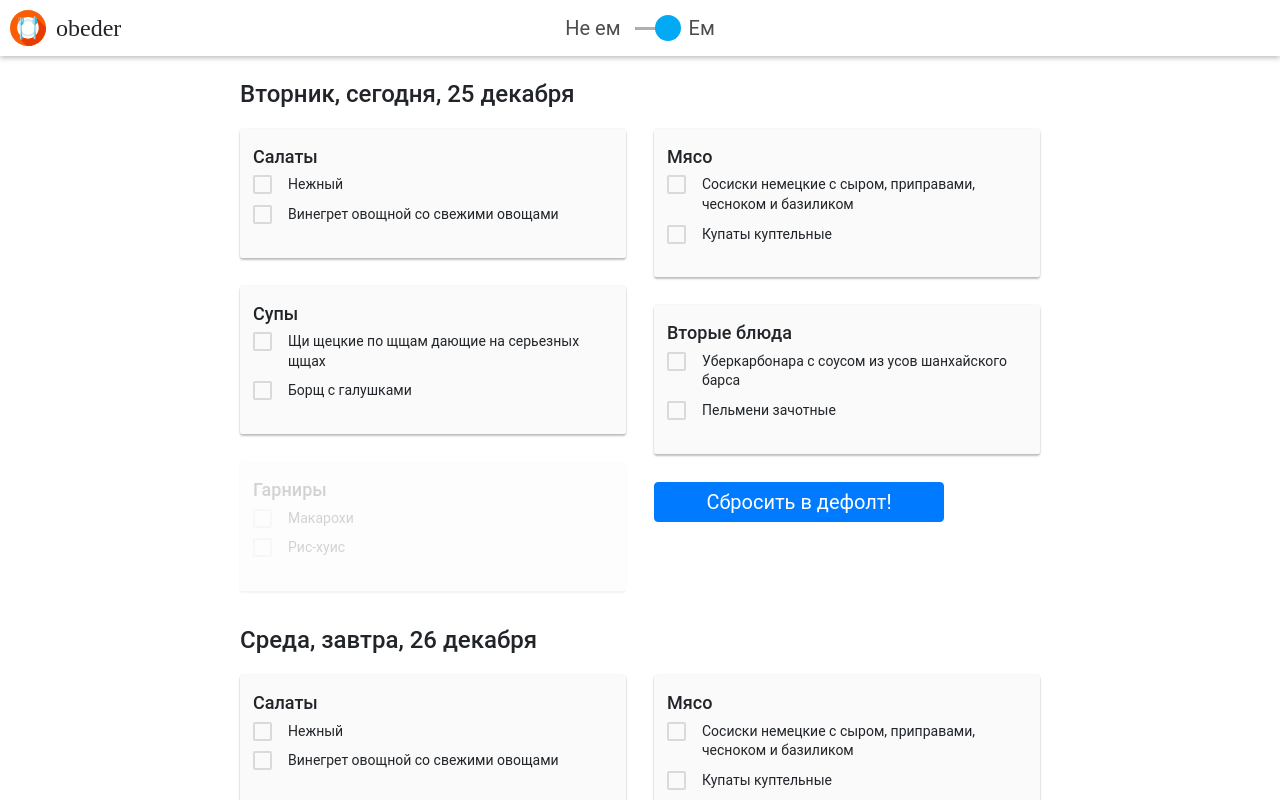
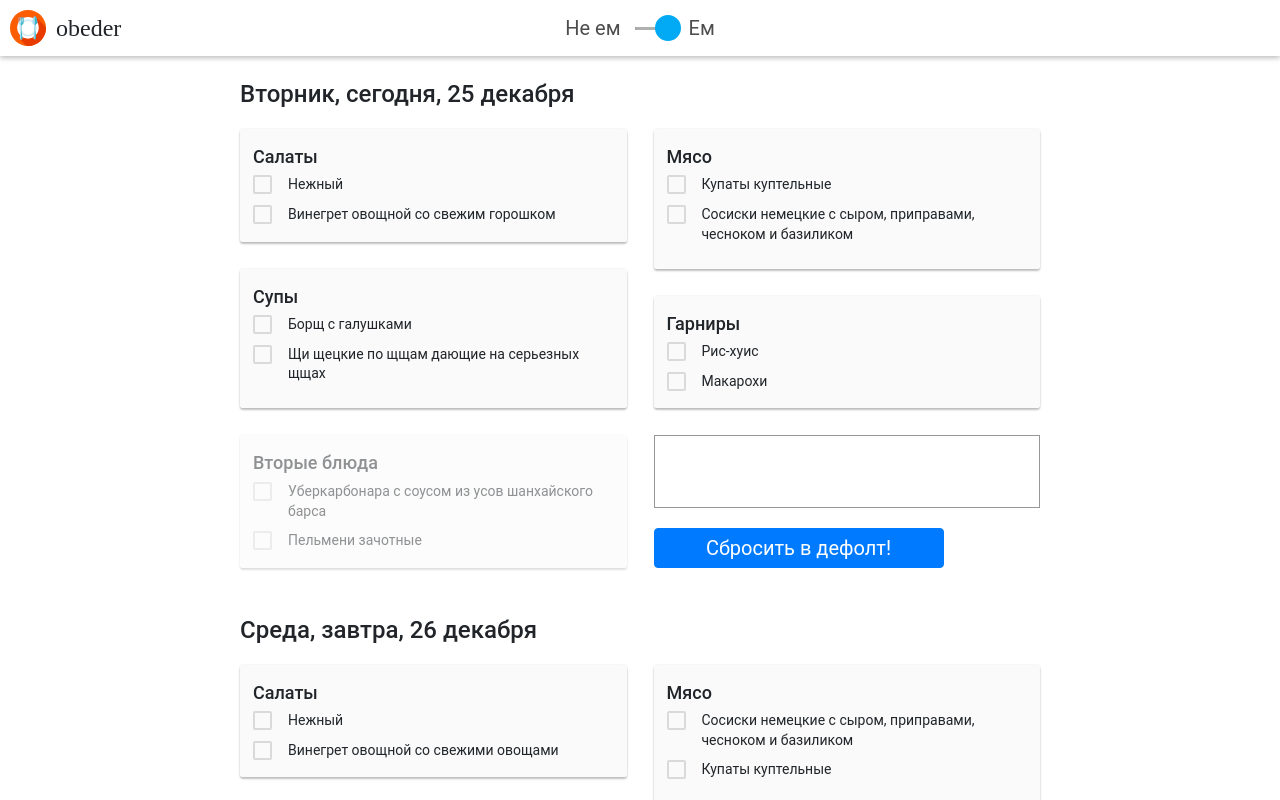
Before and after one commit to dimastad/TestObeder, a React (Create React App) app: page / in a window 1280 px wide. Shown: the top 800 px of the page. Built offline with nearby package versions, Linux system fonts and the light colour scheme; what webfontloader would draw is missing.

Commit message:
changed grid layout

```diff
--- a/src/components/Menu/Menu.css
+++ b/src/components/Menu/Menu.css
@@ -3,11 +3,11 @@
     box-shadow: 0px 2px 2px rgba(0, 0, 0, 0.24), 0px 0px 2px rgba(0, 0, 0, 0.12);
     border-radius: 3px;
     padding: 17px 13px;
-    margin-bottom: 28px;
+    /* margin-bottom: 28px; */
 }
 
 .menu:disabled {
-    opacity: 0.2;
+    opacity: 0.5;
     user-select: none;
     pointer-events: none;
 }
@@ -21,6 +21,7 @@
     list-style: none;
     padding: 0;
     font-size: 14px;
+    margin-bottom: 0;
 }
 
 .menu__list-item {
@@ -80,9 +81,17 @@ label.menu__checkbox-label {
 }
 /*End Стилизованный чекбокс */
 
+.span-4 {
+    grid-row-start: span 4;
+}
+
+.span-3 {
+    grid-row-start: span 3;
+}
+
 @media (min-width: 768px) {
     .menu {
-        display: block;
-        page-break-inside: avoid;
+        /* display: block;
+        page-break-inside: avoid; */
     }
 }
--- a/src/components/Menu/Menu.js
+++ b/src/components/Menu/Menu.js
@@ -6,6 +6,7 @@ export default class Menu extends Component {
     render() {
         const{
             lock,
+            theClass,
             menuheader,
             id1,
             dish1,
@@ -13,7 +14,7 @@ export default class Menu extends Component {
             dish2
         } = this.props;
         return (
-            <fieldset className="menu" disabled={lock}>
+            <fieldset className={theClass} disabled={lock}>
                 <h4>{menuheader}</h4>
                 <ul className="menu__list">
                     <li className="menu__list-item">
--- a/src/components/Today/Today.css
+++ b/src/components/Today/Today.css
@@ -3,10 +3,25 @@
     font-size: 24px;
 }
 
+.menuWrapper {
+    display: grid;
+    grid-gap: 27px;
+}
+
 
 @media (min-width: 768px) {
     .menuWrapper {
-        column-count: 2;
-        column-gap: 28px;
+        /* column-count: 2;
+        column-gap: 28px; */
+        /* display: grid; */
+        grid-template-columns: repeat(2, 1fr);
+        grid-auto-flow: dense;
+        /* grid-gap: 27px; */
+    }
+
+    .restangle {
+        border: 1px solid #979797;
+        margin-bottom: 20px;
+        height: calc(100% - 60px);
     }
 }
--- a/src/components/Today/Today.js
+++ b/src/components/Today/Today.js
@@ -22,15 +22,16 @@ export default class Today extends Component {
                     {month[date.getMonth()]}
                 </h2>
                 <form className="menuWrapper">
-                    <Menu menuheader="Салаты" id1="salad" dish1="Нежный" id2="vinegret" dish2="Винегрет овощной со свежими овощами"/>
-                    <Menu menuheader="Супы" id1="shee" dish1="Щи щецкие по щщам дающие на серьезных щщах" id2="borsh" dish2="Борщ с галушками" />
-                    <Menu menuheader="Гарниры" id1="paste" dish1="Макарохи" id2="reeze" dish2="Рис-хуис" lock="disabled" />
-                    <Menu menuheader="Мясо" id1="sausages" dish1="Сосиски немецкие с сыром, приправами, чесноком и базиликом" id2="kupaty" dish2="Купаты куптельные" />
-                    <Menu addClass="disabled" menuheader="Вторые блюда" id1="karbonara" dish1="Уберкарбонара с соусом из усов шанхайского барса" id2="ravioly" dish2="Пельмени зачотные" />
-                    <Button type="reset" buttonText="Сбросить в дефолт!" />
-                    <br/>
-                    <br/>
-                    <br/>
+                    <Menu theClass="menu span-3" menuheader="Салаты" id1="salad" dish1="Нежный" id2="vinegret" dish2="Винегрет овощной со свежим горошком"/>
+                    <Menu theClass="menu span-4" menuheader="Мясо"  id1="kupaty" dish1="Купаты куптельные" id2="sausages" dish2="Сосиски немецкие с сыром, приправами, чесноком и базиликом"/>
+                    <Menu theClass="menu span-4" menuheader="Супы" id1="borsh" dish1="Борщ с галушками" id2="shee" dish2="Щи щецкие по щщам дающие на серьезных щщах"  />
+                    <Menu theClass="menu span-3" menuheader="Гарниры" id1="reeze" dish1="Рис-хуис" id2="paste" dish2="Макарохи" />
+                    <Menu theClass="menu span-4" menuheader="Вторые блюда" id1="karbonara" dish1="Уберкарбонара с соусом из усов шанхайского барса" id2="ravioly" dish2="Пельмени зачотные" lock="disabled"/>
+                    <div className="span-4">
+                        <div className="restangle"></div>
+                        <Button type="reset" buttonText="Сбросить в дефолт!" />
+                    </div>
+
                 </form>
             </div>
         )
--- a/src/components/Tomorrow/Tomorrow.js
+++ b/src/components/Tomorrow/Tomorrow.js
@@ -12,7 +12,7 @@ var tomorrow = new Date(date.getTime()+1000*60*60*24);
 export default class Tomorrow extends Component {
     render() {
         return (
-            <div>
+            <div className="pt-5">
                 <h2 className="blockTitle">
                     {weekDay[tomorrow.getDay()]},&nbsp;
                     <span className="d-md-inline d-none">завтра,&nbsp;</span>
@@ -21,15 +21,16 @@ export default class Tomorrow extends Component {
 
                 </h2>
                 <form className="menuWrapper">
-                    <Menu menuheader="Салаты" id1="salad-t" dish1="Нежный" id2="vinegret-t" dish2="Винегрет овощной со свежими овощами" />
-                    <Menu menuheader="Супы" id1="shee-t" dish1="Щи щецкие по щщам дающие на серьезных щщах" id2="borsh-t" dish2="Борщ с галушками" />
-                    <Menu menuheader="Гарниры" id1="paste-t" dish1="Макарохи" id2="reeze-t" dish2="Рис-хуис" />
-                    <Menu menuheader="Мясо" id1="sausages-t" dish1="Сосиски немецкие с сыром, приправами, чесноком и базиликом" id2="kupaty-t" dish2="Купаты куптельные" />
-                    <Menu addClass="disabled" menuheader="Вторые блюда" id1="karbonara-t" dish1="Уберкарбонара с соусом из усов шанхайского барса" id2="ravioly-t" dish2="Пельмени зачотные" lock="disabled" />
-                    <Button type="reset" buttonText="Сбросить в дефолт!"/>
-                    <br/>
-                    <br/>
-                    <br/>
+                    <Menu theClass="menu span-3" menuheader="Салаты" id1="salad-t" dish1="Нежный" id2="vinegret-t" dish2="Винегрет овощной со свежими овощами" />
+                    <Menu theClass="menu span-4" menuheader="Мясо" id1="sausages-t" dish1="Сосиски немецкие с сыром, приправами, чесноком и базиликом" id2="kupaty-t" dish2="Купаты куптельные" />
+                    <Menu theClass="menu span-4" menuheader="Супы" id1="shee-t" dish1="Щи щецкие по щщам дающие на серьезных щщах" id2="borsh-t" dish2="Борщ с галушками" />
+                    <Menu theClass="menu span-3" menuheader="Гарниры" id1="paste-t" dish1="Макарохи" id2="reeze-t" dish2="Рис-хуис" lock="disabled" />
+
+                    <Menu theClass="menu span-4" menuheader="Вторые блюда" id1="karbonara-t" dish1="Уберкарбонара с соусом из усов шанхайского барса" id2="ravioly-t" dish2="Пельмени зачотные" />
+                    <div className="span-4">
+                        <div className="restangle"></div>
+                        <Button type="reset" buttonText="Сбросить в дефолт!" />
+                    </div>
                 </form>
             </div>
         )
```
